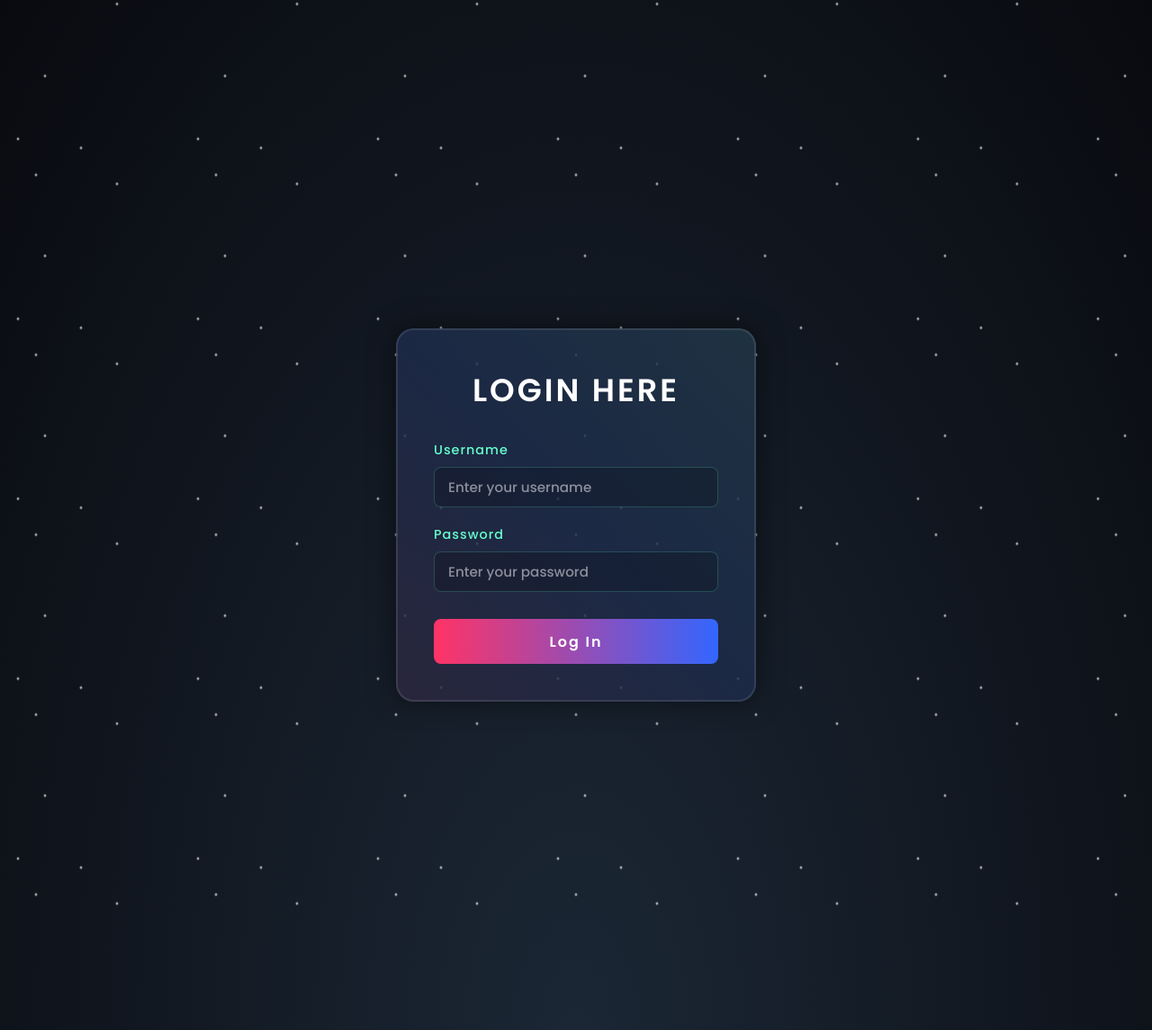
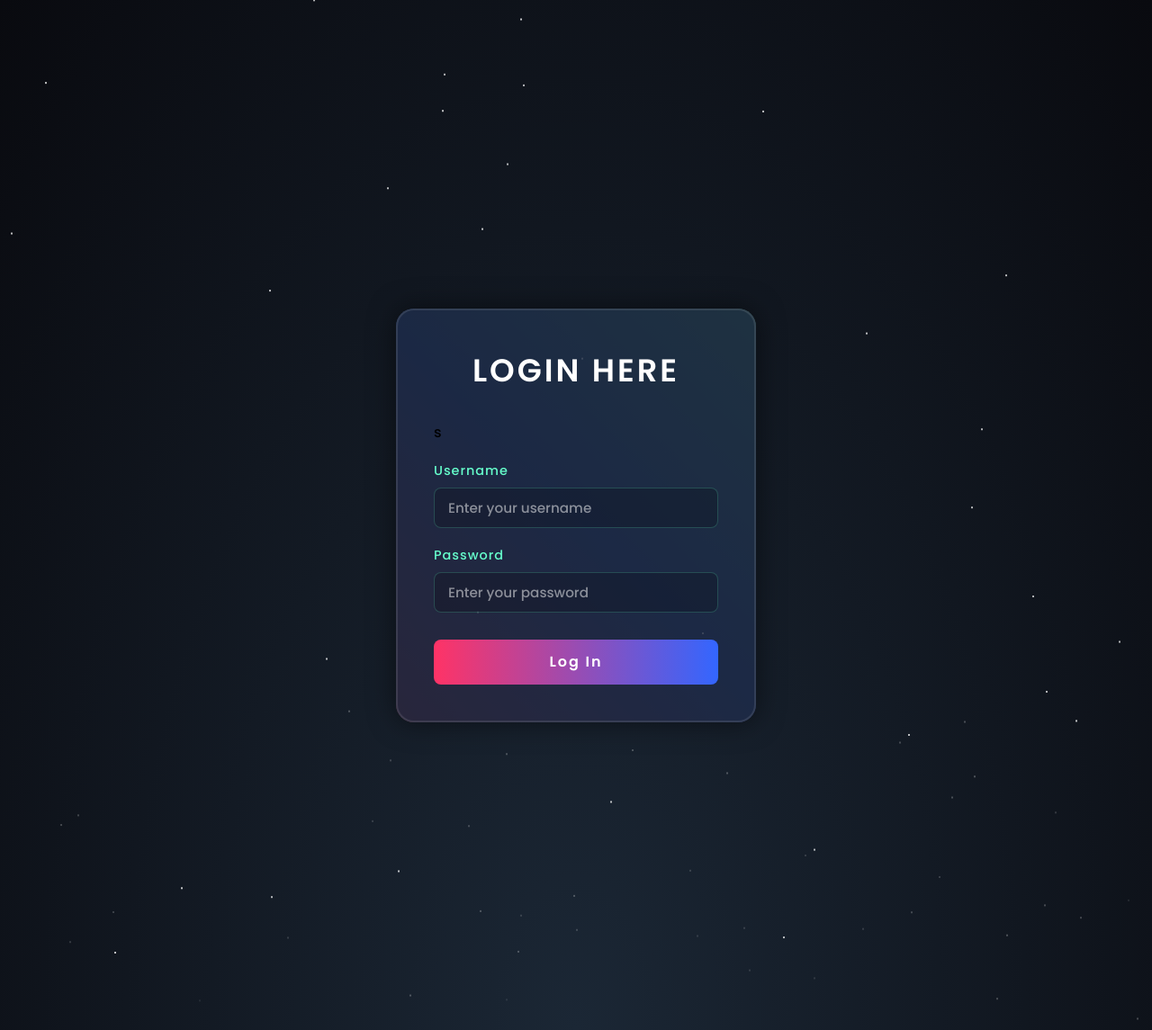
Before and after one commit to Amvy-gh/Website_Pendaftaran, a PHP site: page /login/login.php in a window 1280 px wide. Shown: the whole page at 90% size. Run offline with PHP 8.4, Linux system fonts and the light colour scheme.

Commit message:
Style Star

```diff
--- /dev/null
+++ b/Website/js/style.js
@@ -0,0 +1,21 @@
+document.addEventListener("DOMContentLoaded", () => {
+    function createStars() {
+        const stars = document.getElementById('stars');
+        const count = 200;
+
+        for (let i = 0; i < count; i++) {
+            const star = document.createElement('div');
+            star.classList.add('star');
+            star.style.left = `${Math.random() * 100}%`;  // Posisi acak pada sumbu X
+            star.style.top = `${Math.random() * 100}%`;   // Mulai di posisi acak pada sumbu Y
+
+            // Durasi animasi naik dan turun acak antara 6 detik hingga 10 detik
+            star.style.animationDuration = `${Math.random() * 4 + 6}s`;
+
+            // Menambahkan bintang ke dalam kontainer
+            stars.appendChild(star);
+        }
+    }
+
+    createStars();
+});
--- a/Website/login/login.php
+++ b/Website/login/login.php
@@ -9,12 +9,14 @@
     <title>Login Page</title>
     <link href="https://fonts.googleapis.com/css2?family=Poppins:wght@300;500;600&display=swap" rel="stylesheet">
     <link rel="stylesheet" href="../style/style_login.css">
+    <link rel="stylesheet" href="../style/style_star.css">
+    <script src="../js/style.js"></script>
 </head>
 <body>
-    <div class="stars"></div>
+    <div id="stars"></div>
     <div class="form-container">
         <form method="post">
-            <h3>Login Here</h3>
+            <h3>Login Here</h3>s
             <?php
             if (isset($_GET['error'])) {
                 echo "<div class='error'>" . htmlspecialchars($_GET['error']) . "</div>";
--- a/Website/page/edit.php
+++ b/Website/page/edit.php
@@ -16,10 +16,12 @@
     <script src="https://cdn.jsdelivr.net/npm/bootstrap@5.3.1/dist/js/bootstrap.bundle.min.js"></script>
     <link href="https://fonts.googleapis.com/css2?family=Poppins:wght@300;400;500;600&display=swap" rel="stylesheet">
     <link rel="stylesheet" href="../style/style_edit_kelola.css">
+    <link rel="stylesheet" href="../style/style_star.css">
     <title>UAS</title>
+    <script src="../js/style.js"></script>
 </head>
 <body>
-    <div class="stars"></div>
+    <div id="stars"></div>
     <nav class="navbar bg-body-tertiary bg-light mb-4">
         <div class="container-fluid">
             <a class="navbar-brand" href="#">Edit Data</a>
--- a/Website/page/tampilan.php
+++ b/Website/page/tampilan.php
@@ -11,11 +11,13 @@
     <link href="https://cdn.jsdelivr.net/npm/bootstrap@5.3.1/dist/css/bootstrap.min.css" rel="stylesheet">
     <link rel="stylesheet" href="../font_awesome/css/font-awesome.min.css">
     <link rel="stylesheet" href="../style/style_tampilan.css">
+    <link rel="stylesheet" href="../style/style_star.css">
+    <script src="../js/style.js"></script>
     <script src="../js/theme_and_info.js"></script>
 </head>
 
 <body>
-<div class="stars"></div>
+<div id="stars"></div>
 <nav class="navbar bg-body-tertiary bg-light mb-4">
         <div class="container-fluid">
             <a class="navbar-brand" href="#">Tampilan data</a>
--- a/Website/style/style_login.css
+++ b/Website/style/style_login.css
@@ -12,28 +12,6 @@ body {
     align-items: center;
     background: radial-gradient(ellipse at bottom, #1B2735 0%, #090A0F 100%);
     overflow: hidden;
-}
-
-.stars {
-    position: fixed;
-    top: 0;
-    left: 0;
-    width: 100%;
-    height: 100%;
-    pointer-events: none;
-    background-image:
-        radial-gradient(2px 2px at 20px 30px, #fff, rgba(0,0,0,0)),
-        radial-gradient(2px 2px at 40px 70px, #fff, rgba(0,0,0,0)),
-        radial-gradient(2px 2px at 50px 160px, #fff, rgba(0,0,0,0)),
-        radial-gradient(2px 2px at 90px 40px, #fff, rgba(0,0,0,0)),
-        radial-gradient(2px 2px at 130px 80px, #fff, rgba(0,0,0,0));
-    background-size: 200px 200px;
-    animation: moveStars 100s linear infinite;
-}
-
-@keyframes moveStars {
-    from { transform: translateY(0); }
-    to { transform: translateY(-100%); }
 }
 
 .form-container {
--- /dev/null
+++ b/Website/style/style_star.css
@@ -0,0 +1,25 @@
+#stars {
+    position: fixed;
+    top: 0;
+    left: 0;
+    width: 100%;
+    height: 100%;
+    pointer-events: none;
+    z-index: 0;
+    overflow: hidden;
+}
+
+.star {
+    position: absolute;
+    width: 2px;
+    height: 2px;
+    background: #fff;
+    border-radius: 50%;
+    animation: fall 3s linear infinite;
+}
+
+/* Animasi bintang jatuh */
+@keyframes fall {
+    0% { transform: translateY(-100px); opacity: 1; }
+    100% { transform: translateY(100vh); opacity: 0; }
+}
```
Also changed, not shown: Website/style/style_edit_kelola.css (+0 -25 lines), Website/style/style_tampilan.css (+0 -17 lines).
